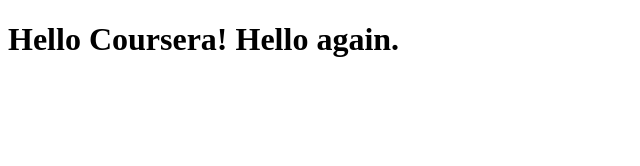
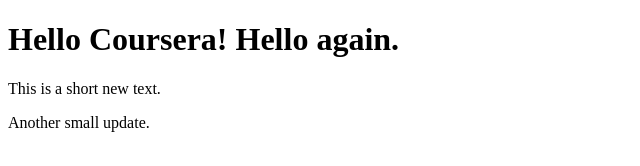
Before and after one commit to berezkinav/coursera-test, a plain HTML site: page site/index.html in a window 1280 px wide. Shown: the whole page, without its empty margins (0-640 px from the left). Drawn offline with Linux system fonts and the light colour scheme.

Commit message:
my site update

```diff
--- a/site/index.html
+++ b/site/index.html
@@ -5,5 +5,7 @@
 </head>
 <body>
 <h1>Hello Coursera! Hello again.</h1>
+<p>This is a short new text.</p>
+<p>Another small update.</p>
 </body>
 </html>
```
Also changed, not shown: module2-solution/index.html (added, +11 -0 lines).
